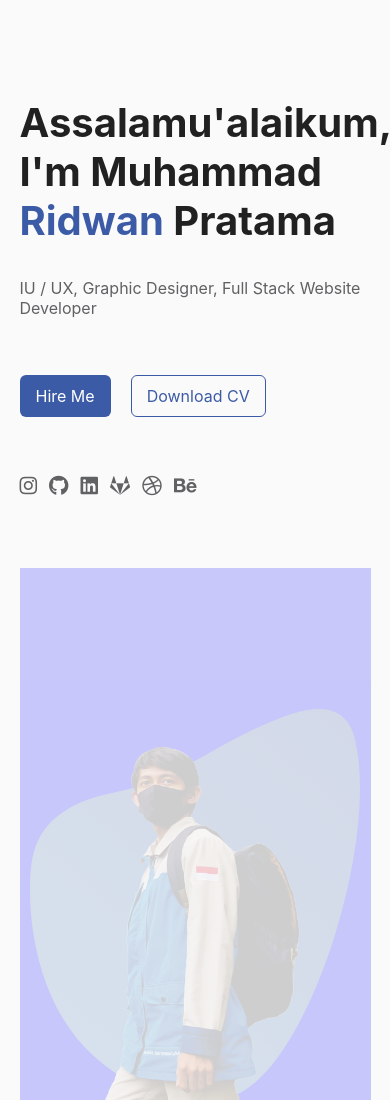
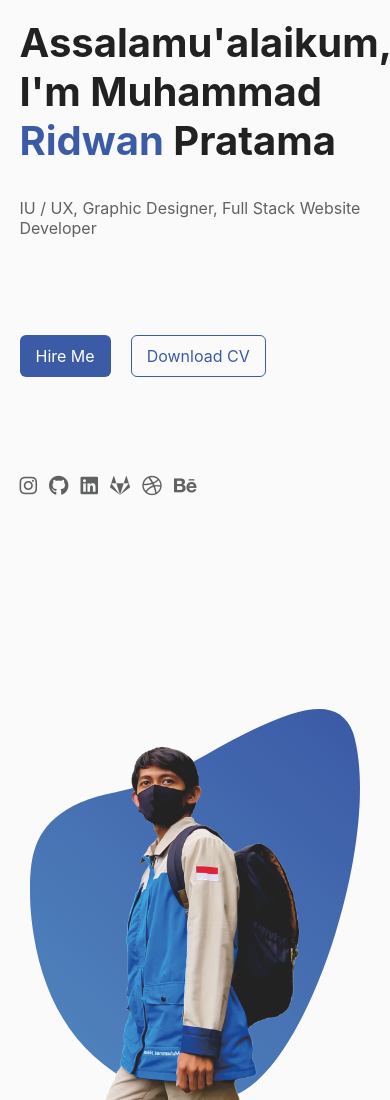
Before and after one commit to frontendridwan/online-cv, a plain HTML site: page index.html in a window 390 px wide. Shown: the part 82-1182 px from the top of the page. Drawn offline with Linux system fonts and the light colour scheme.

Commit message:
update style home

```diff
--- a/style.css
+++ b/style.css
@@ -134,6 +134,7 @@ body {
   padding: 180px 0 70px;
   height: auto;
   justify-content: space-between;
+  transition: 1s ease;
 }
 
 .home-title {
@@ -308,7 +309,7 @@ body {
   .navbar-container ul {
     position: absolute;
     right: 0;
-    top: -450px;
+    top: -550px;
     height: 50vh;
     width: 100%;
     justify-content: space-evenly;
@@ -336,15 +337,12 @@ body {
   .home-content {
     height: 55%;
     width: auto;
-    /* background-color: red;
-    opacity: 0.2; */
+    padding: 100px 0 70px;
   }
 
   .home-image {
     height: 45%;
     width: auto;
-    background-color: blue;
-    opacity: 0.2;
   }
 }
 
```
